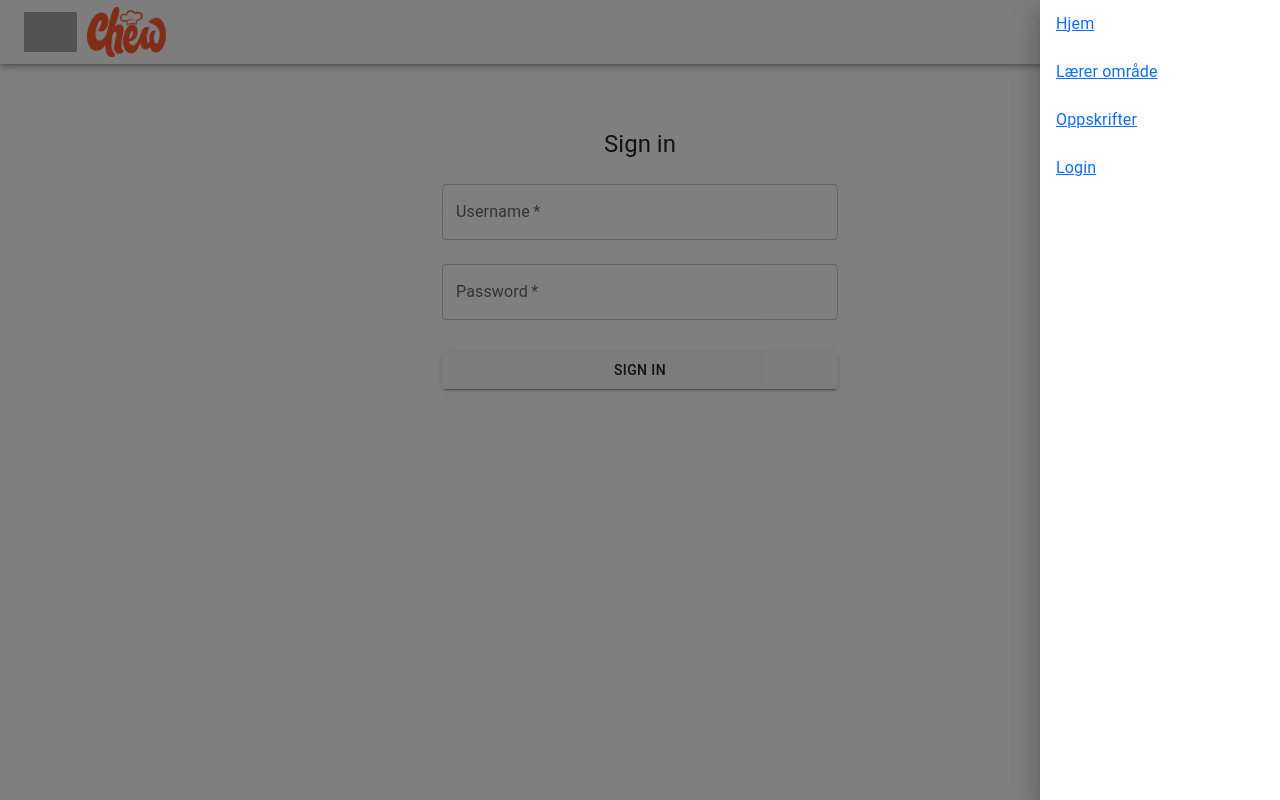
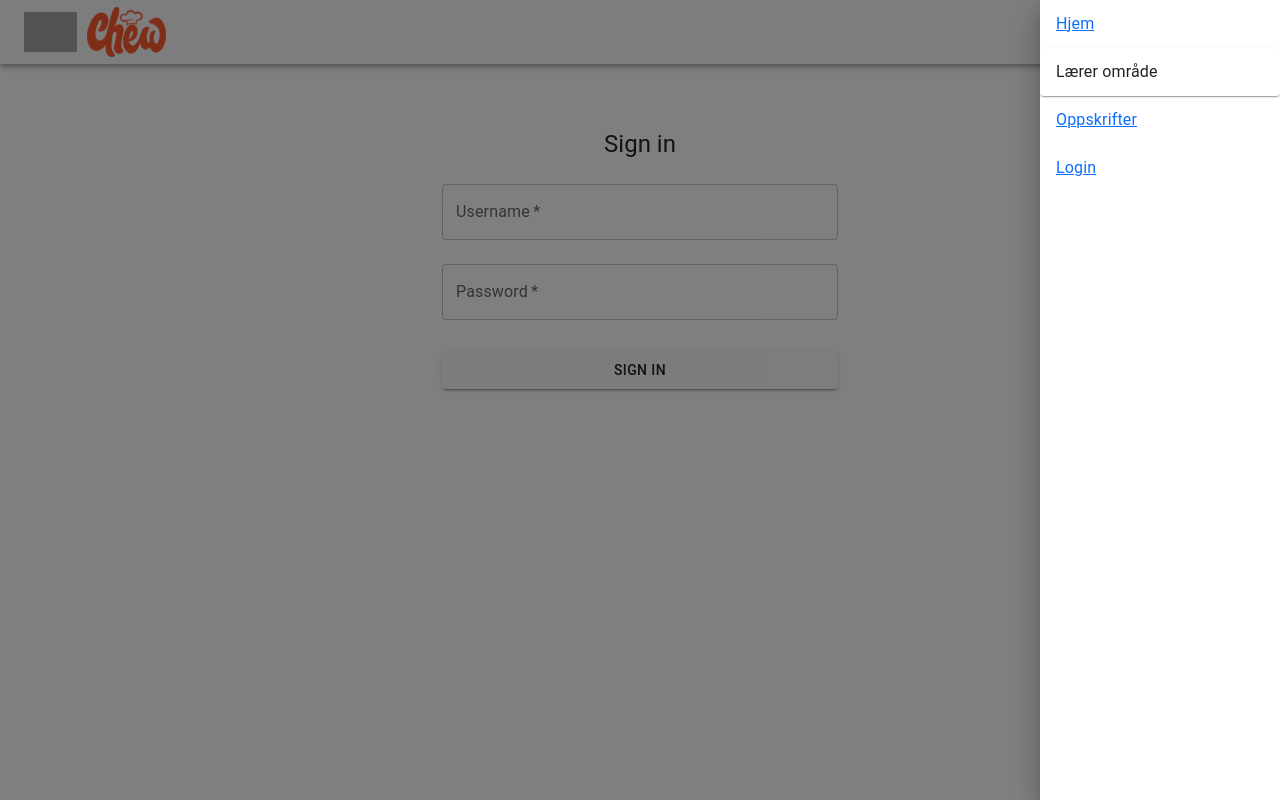
Before and after one commit to nime003/Agile-Project, a React (Create React App) app in the folder chew-app/client/: page /login in a window 1280 px wide. Both pictures are taken after a click on the button "open drawer". Built offline with nearby package versions, Linux system fonts and the light colour scheme; grey boxes are pictures that could not be loaded.

Commit message:
Accordion in navBar drawer for teacher area.

```diff
--- a/chew-app/client/src/navBar.js
+++ b/chew-app/client/src/navBar.js
@@ -1,5 +1,15 @@
 import React, {useState} from "react";
-import {AppBar, Box, Drawer, IconButton, ListItemButton, ListItemText, Toolbar} from "@mui/material";
+import {
+    Accordion, AccordionDetails,
+    AccordionSummary,
+    AppBar,
+    Box,
+    Drawer,
+    IconButton,
+    ListItemButton,
+    ListItemText,
+    Toolbar, Typography
+} from "@mui/material";
 import {Link} from "react-router-dom";
 import {ThemeProvider} from "@mui/material/styles";
 import MenuIcon from "@mui/icons-material/Menu";
@@ -20,26 +30,50 @@ export function NavBar(){
         <Box
             sx={{ width: 240}}
             role="presentation"
-            onClick={handleDrawerClose}
-            onKeyDown={handleDrawerClose}
         >
             <Link to={"/"}>
-                <ListItemButton>
+                <ListItemButton
+                    onClick={handleDrawerClose}
+                >
                     <ListItemText primary="Hjem"/>
                 </ListItemButton>
             </Link>
-            <Link to="/teacher">
-                <ListItemButton>
-                    <ListItemText primary="Lærer område"/>
-                </ListItemButton>
-            </Link>
+            <Accordion>
+                <AccordionSummary
+                    aria-controls="panel1a-content"
+                    id="panel1a-header"
+                >
+                    <Typography>Lærer område</Typography>
+                </AccordionSummary>
+                <AccordionDetails>
+                    <Link to="/teacher">
+                        <ListItemButton
+                            onClick={handleDrawerClose}
+                        >
+                            <ListItemText primary="Lærer hjem"/>
+                        </ListItemButton>
+                    </Link>
+                </AccordionDetails><AccordionDetails>
+                    <Link to="/teacher/grouping">
+                        <ListItemButton
+                            onClick={handleDrawerClose}
+                        >
+                            <ListItemText primary="Gruppering"/>
+                        </ListItemButton>
+                    </Link>
+                </AccordionDetails>
+            </Accordion>
             <Link to="/recipes">
-                <ListItemButton>
+                <ListItemButton
+                    onClick={handleDrawerClose}
+                >
                     <ListItemText primary="Oppskrifter"/>
                 </ListItemButton>
             </Link>
             <Link to="/login">
-                <ListItemButton>
+                <ListItemButton
+                    onClick={handleDrawerClose}
+                >
                     <ListItemText primary="Login"/>
                 </ListItemButton>
             </Link>
```
